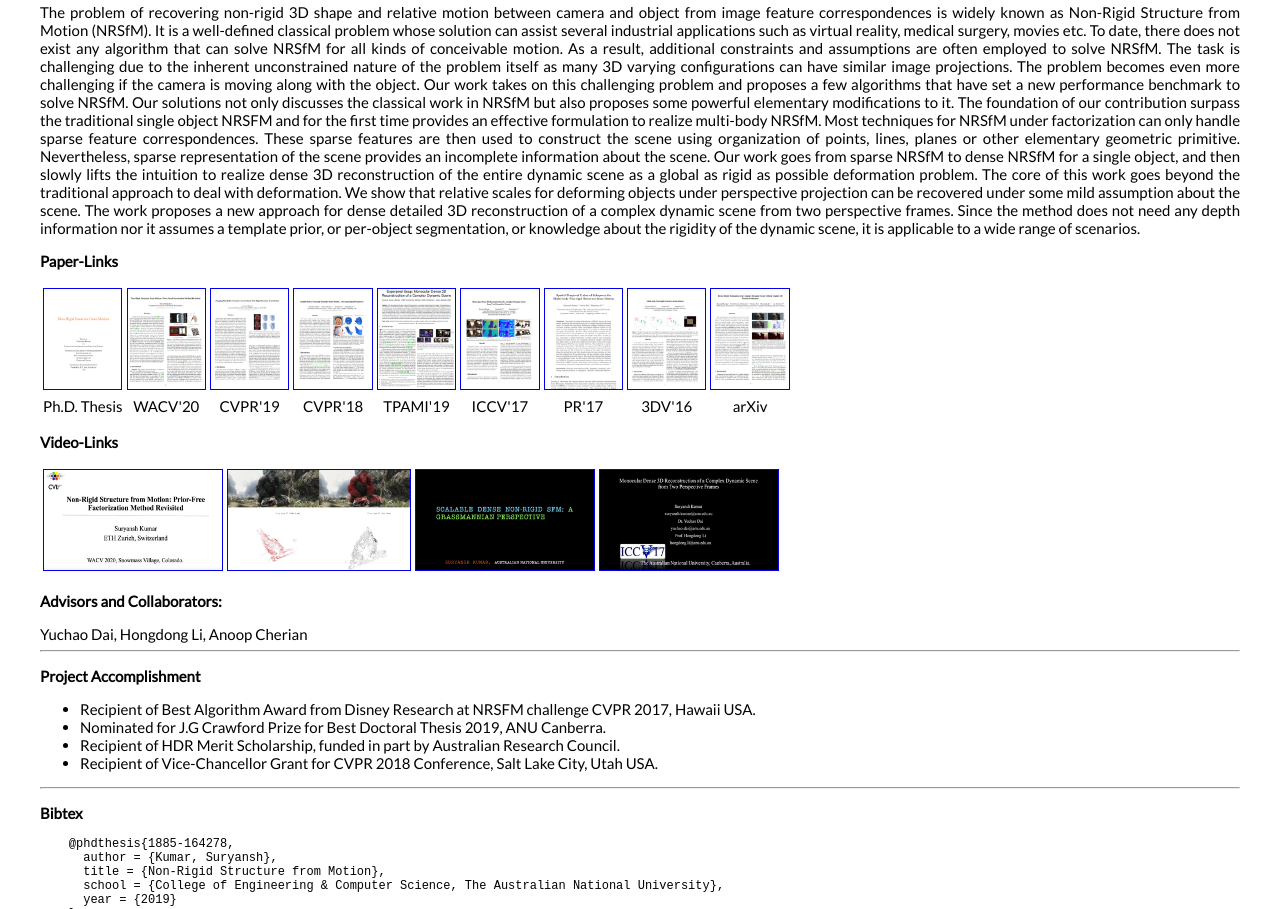
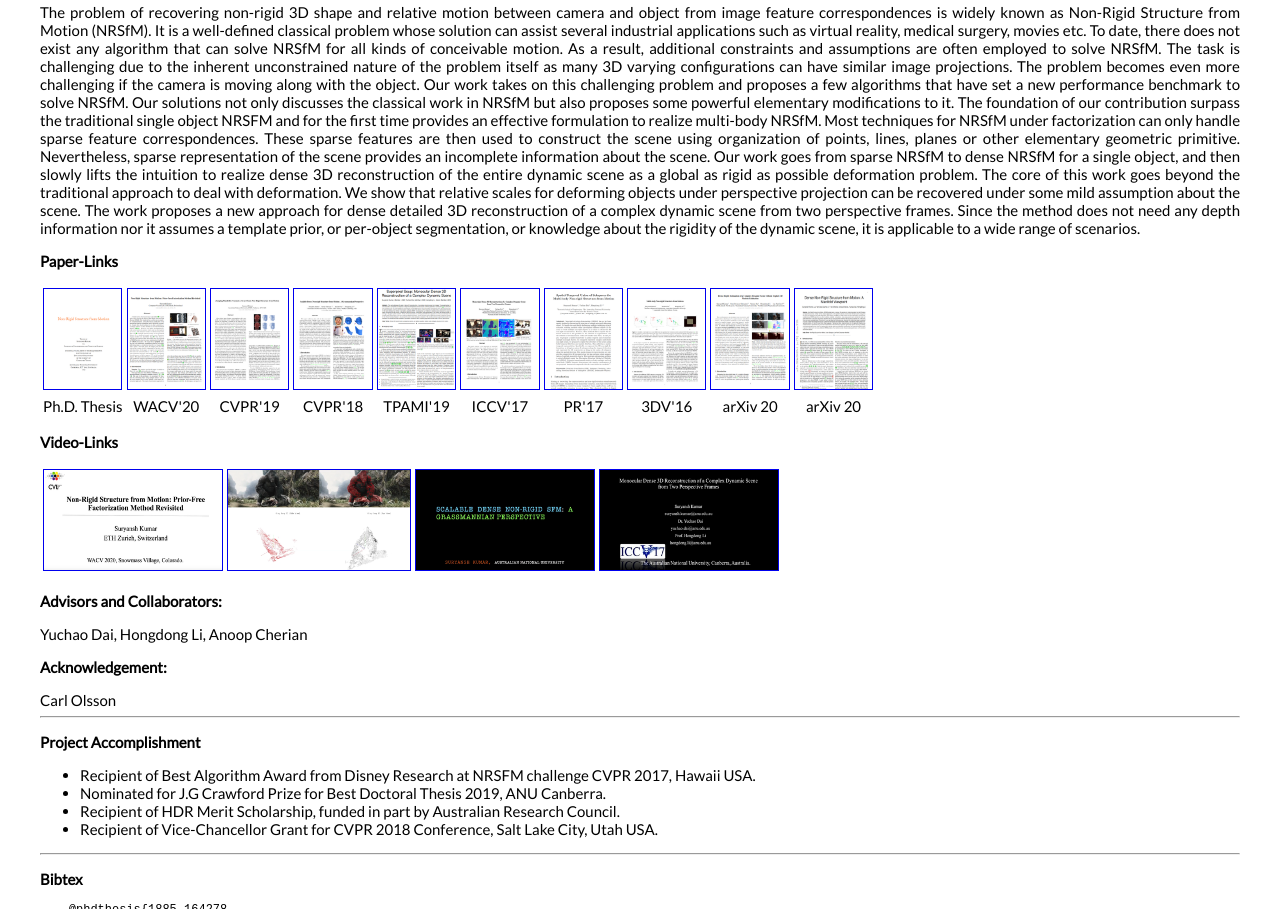
Before and after one commit to suryanshkumar/Non-Rigid-Structure-from-Motion, a plain HTML site: page index.html in a window 1280 px wide. Shown: the part 493-1402 px from the top of the page. Drawn offline with Linux system fonts and the light colour scheme.

Commit message:
new draft added

```diff
--- a/index.html
+++ b/index.html
@@ -53,6 +53,7 @@
         <td align="center"><a href="https://arxiv.org/pdf/1705.04916.pdf"><img height="100" border="1" src="./Figures/pr17_paper.png"></a></td>
         <td align="center"><a href="https://arxiv.org/pdf/1607.04515.pdf"><img height="100" border="1" src="./Figures/3dv16_paper.png"></a></td>
         <td align="center"><a href="https://arxiv.org/pdf/1902.03791.pdf"><img height="100" border="1" src="./Figures/arxiv20_paper.png"></a></td>
+        <td align="center"><a href="https://arxiv.org/pdf/2006.09197.pdf"><img height="100" border="1" src="./Figures/arxiv20_paper2.png"></a></td>
       </tr>
 
       <tr>
@@ -64,7 +65,8 @@
         <td align="center">ICCV'17</td>
         <td align="center">PR'17</td>
         <td align="center">3DV'16</td>
-        <td align="center">arXiv</td>
+        <td align="center">arXiv 20</td>
+        <td align="center">arXiv 20</td>
       </tr>
     </table>
   </div>
@@ -84,6 +86,8 @@
   <div>
     <p><b>Advisors and Collaborators: </b></p>
     <a>Yuchao Dai, Hongdong Li, Anoop Cherian</a>
+    <p><b>Acknowledgement: </b></p>
+    <a>Carl Olsson</a>
   </div>
   <hr>
 
```
Also changed, not shown: Figures/arxiv20_paper2.png (added).
